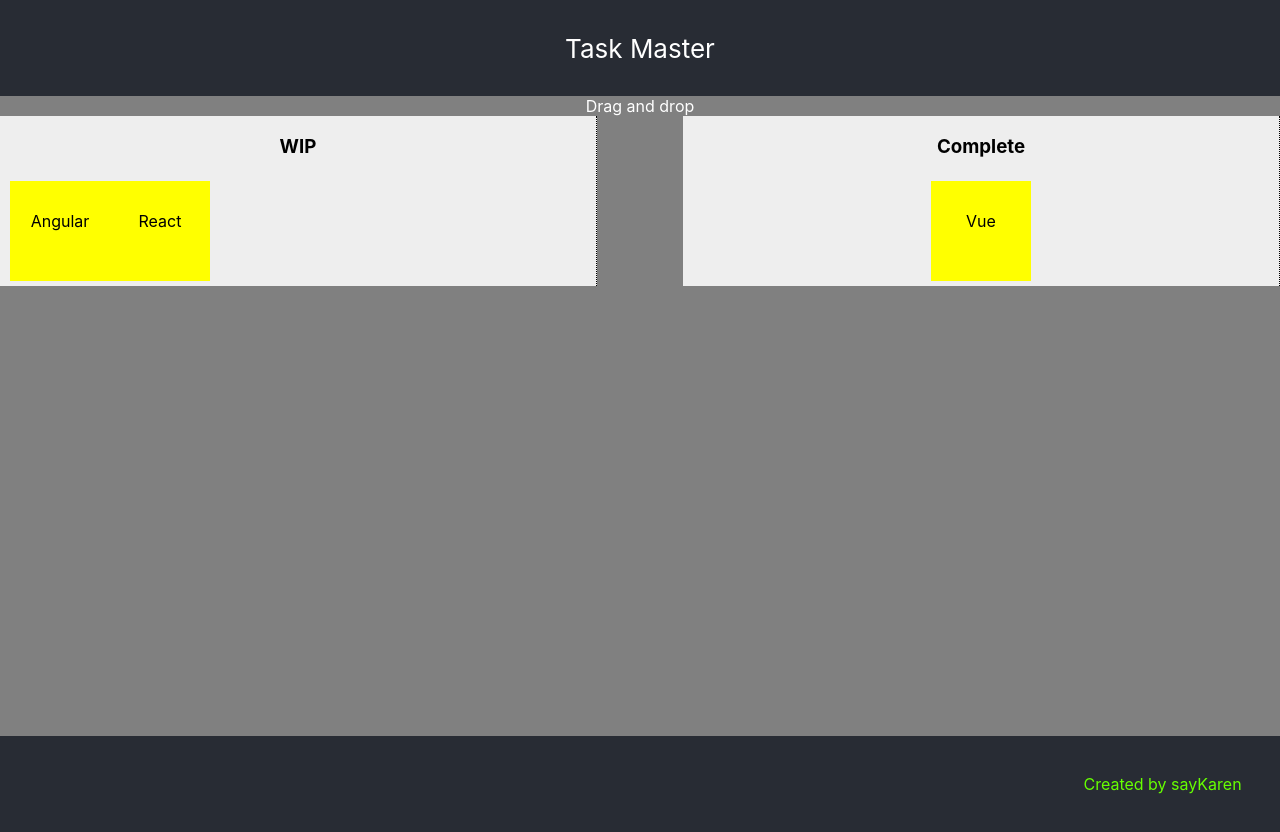
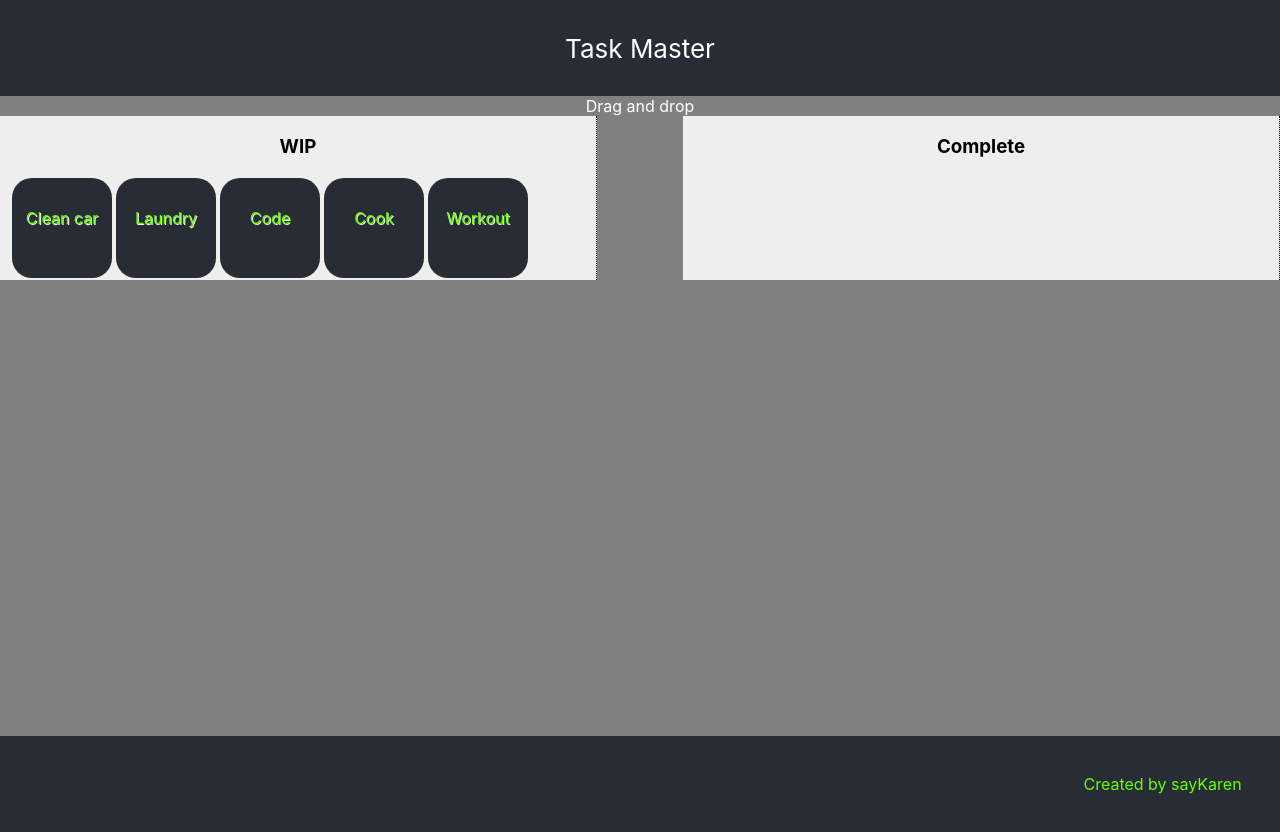
Before and after one commit to saykaren/TaskMaster, a React (Create React App) app: page / in a window 1280 px wide. Shown: the top 832 px of the page. Built offline with nearby package versions, Linux system fonts and the light colour scheme.

Commit message:
Adds new task and style

```diff
--- a/src/Components/App/DragDrop.tsx
+++ b/src/Components/App/DragDrop.tsx
@@ -5,9 +5,11 @@ export interface DragDropProps {}
 
 const DragDrop = ({}: DragDropProps) => {
   const [tasks, setTasks] = useState([
-    { name: "Angular", category: "wip", bgcolor: "yellow" },
-    { name: "React", category: "wip", bgcolor: "pink" },
-    { name: "Vue", category: "complete", bgcolor: "skyblue" },
+    { name: "Clean car", category: "wip", bgcolor: "yellow" },
+    { name: "Laundry", category: "wip", bgcolor: "pink" },
+    { name: "Code", category: "wip", bgcolor: "skyblue" },
+    { name: "Cook", category: "wip", bgcolor: "skyblue" },
+    { name: "Workout", category: "wip", bgcolor: "skyblue" },
 
   ]);
 
--- a/src/Components/Styling/App.css
+++ b/src/Components/Styling/App.css
@@ -7,6 +7,7 @@ html {
   --text-dark-color: black;
   --light-background: #EEEEEE;
   --dark-grey: #9E9E9E;
+  --border-radius: 20px;
   background-color: var(--primary-color);
   color: var(--text-light-color);
 }
@@ -95,9 +96,13 @@ body {
 .draggable {
   width: 100px;
   height: 100px;
-  background-color: yellow;
+  background-color: var(--primary-color);
+  color:var(--secondary-color);
   margin: 5px auto;
   line-height: 5em;
+  text-shadow: 1px 1px#EEEEEE;
+  margin: 2px 2px;
+  border-radius: var(--border-radius);
 }
 
 .taskContainer {
```
